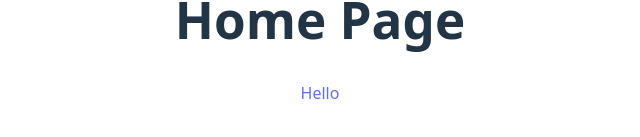
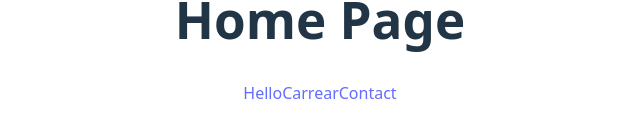
Before and after one commit to Shivamprajapatii/react-app-deployemnt, a React (Vite) app: page / in a window 1280 px wide. Shown: the part 369-506 px from the top of the page, without its empty margins (320-960 px from the left). Built offline with nearby package versions, Linux system fonts and the light colour scheme.

Commit message:
update in footer

```diff
--- a/src/App.jsx
+++ b/src/App.jsx
@@ -13,6 +13,8 @@ function App() {
       </div>
       <footer>
         <a href="youtube.com">Hello</a>
+         <a href="youtube.com">Carrear</a>
+         <a href="youtube.com">Contact</a>
       </footer>
     </>
   )
```
